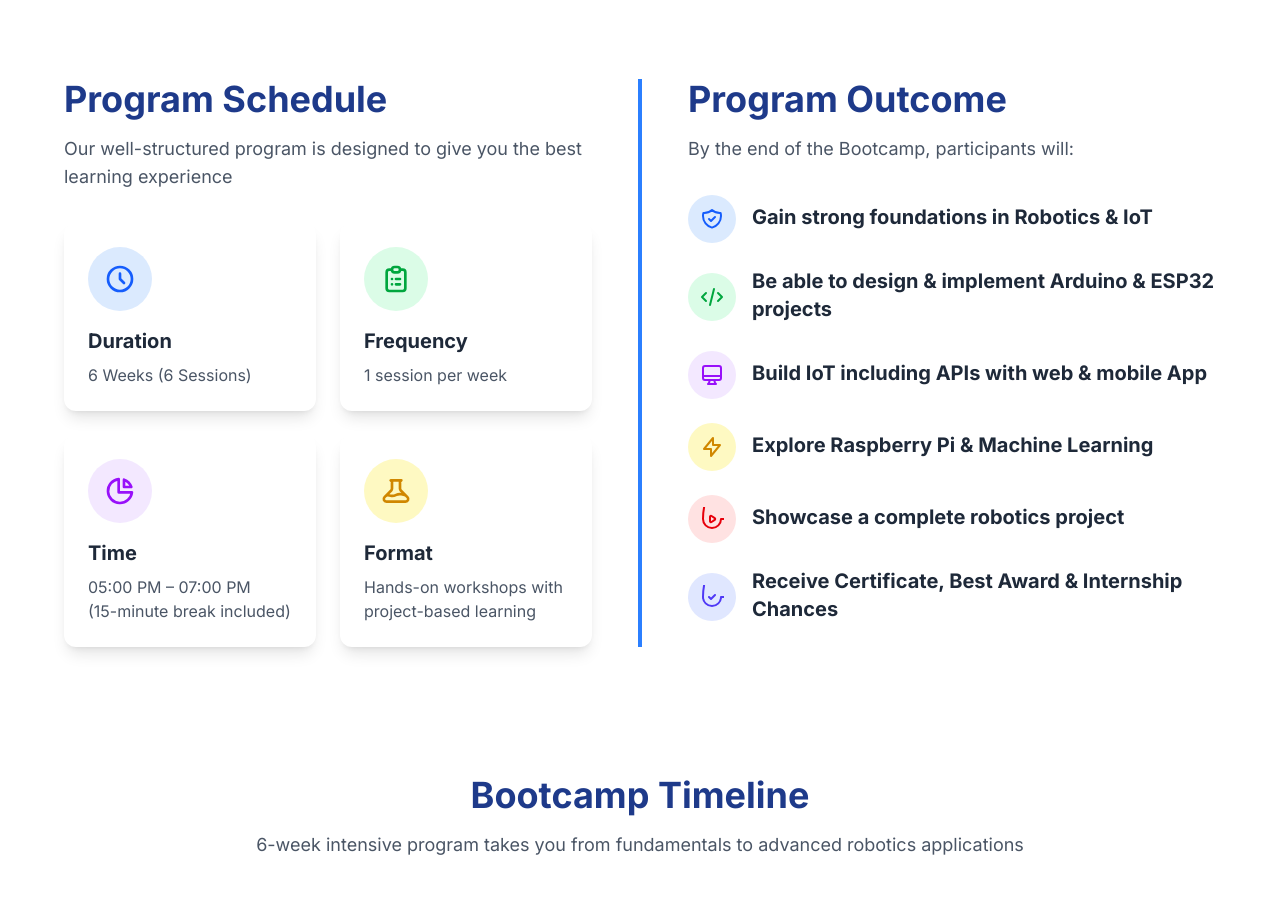
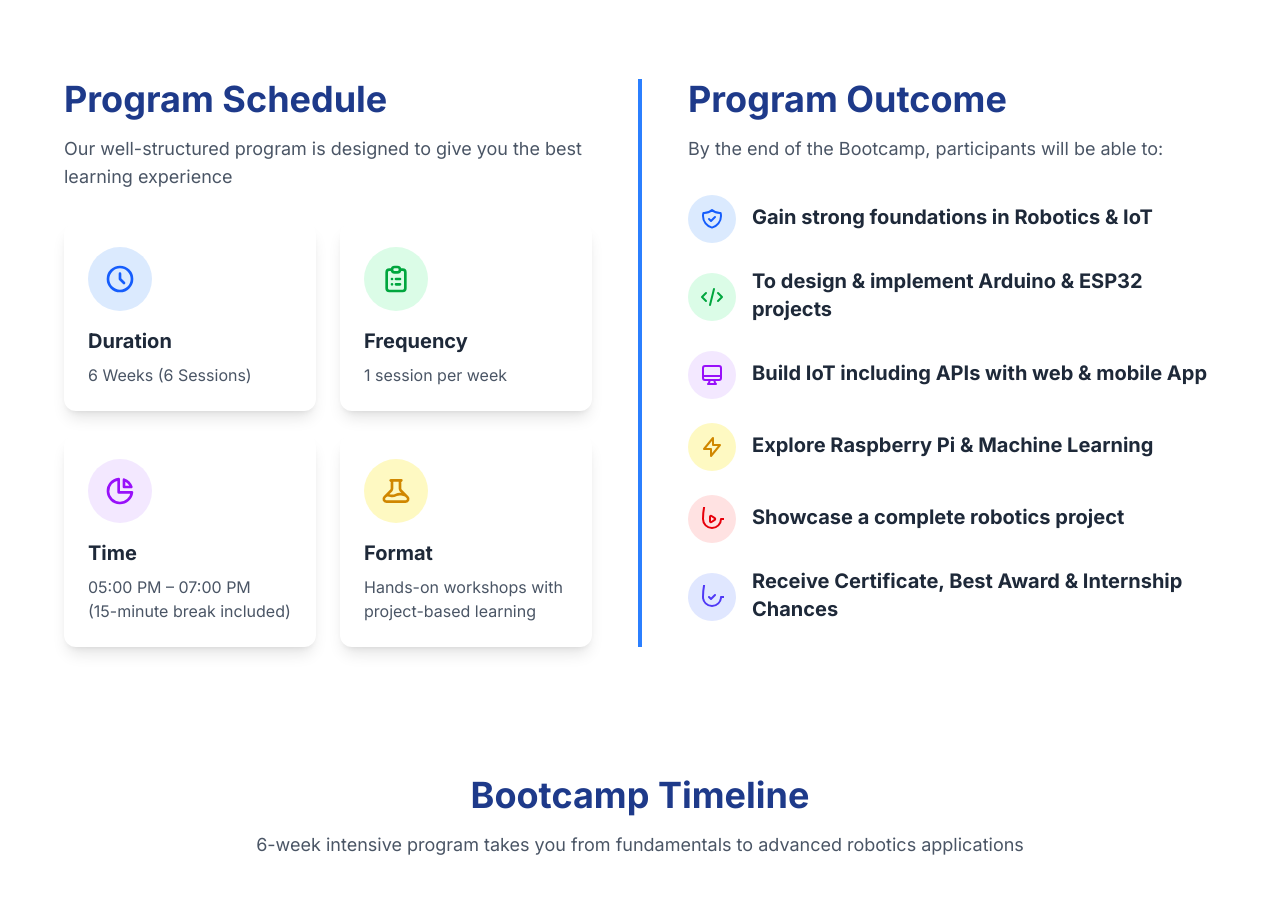
Before and after one commit to ebteshampuc44/ROBOTICS-BOOTCAMP-1.0, a React (Vite) app: page / in a window 1280 px wide. Shown: the part 1180-2085 px from the top of the page. Built offline with nearby package versions, Linux system fonts and the light colour scheme; grey boxes are pictures that could not be loaded.

Commit message:
Refactor Home component to enhance clarity in program outcome descriptions

```diff
--- a/src/Components/Home.jsx
+++ b/src/Components/Home.jsx
@@ -142,7 +142,7 @@ const Home = () => {
           <div className="lg:w-1/2">
   <h2 className="text-4xl font-extrabold mb-4 text-[#1E3A8A]">Program Outcome</h2>
   <p className="text-lg text-gray-600 mb-8 max-w-3xl">
-    By the end of the Bootcamp, participants will:
+    By the end of the Bootcamp, participants will be able to:
   </p>
 
   <div className="space-y-6">
@@ -164,7 +164,7 @@ const Home = () => {
         </svg>
       </div>
       <div>
-        <h3 className="text-xl font-bold mb-1 text-gray-800">Be able to design & implement Arduino & ESP32 projects</h3>
+        <h3 className="text-xl font-bold mb-1 text-gray-800">To design & implement Arduino & ESP32 projects</h3>
       </div>
     </div>
 
```
